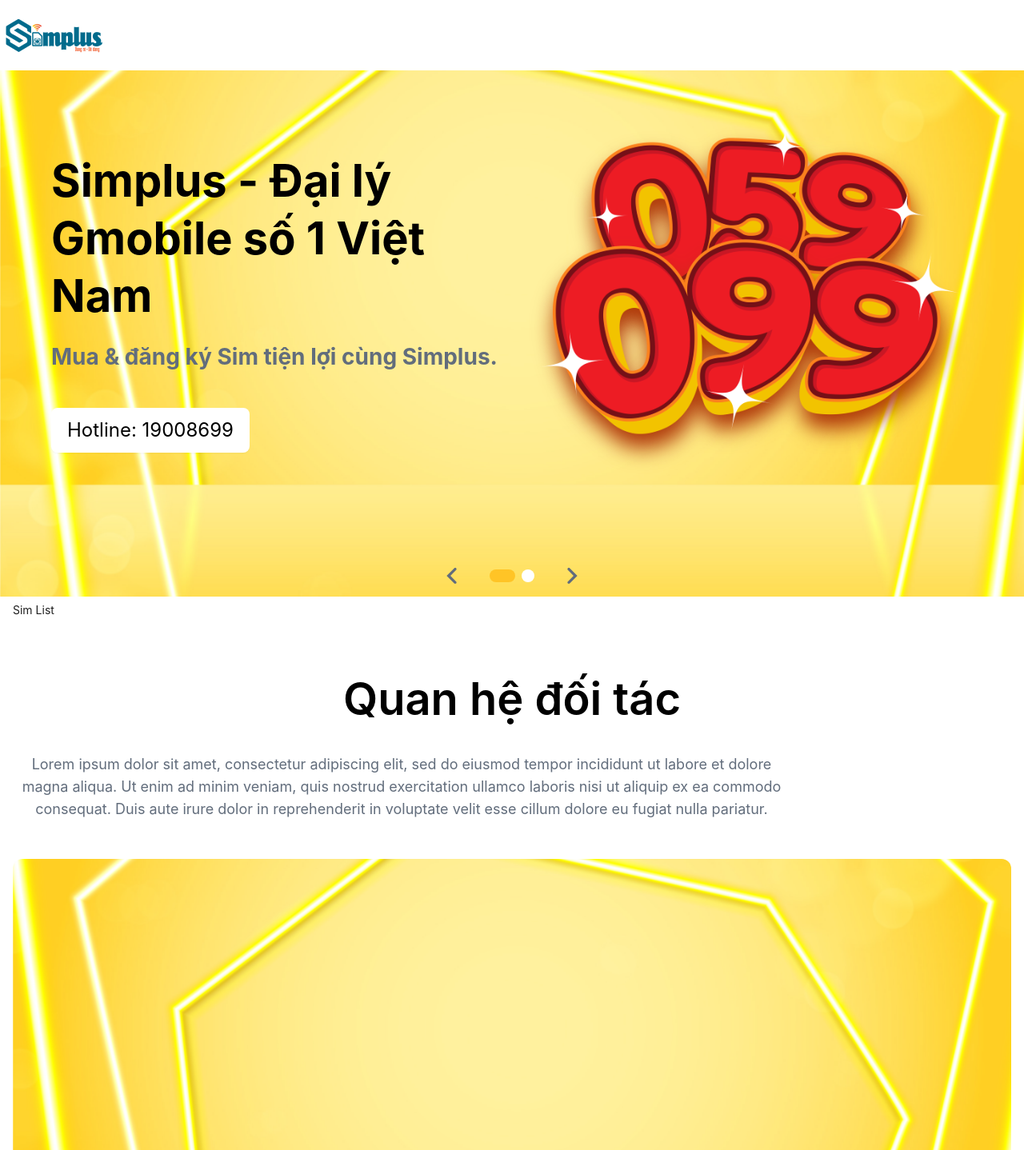
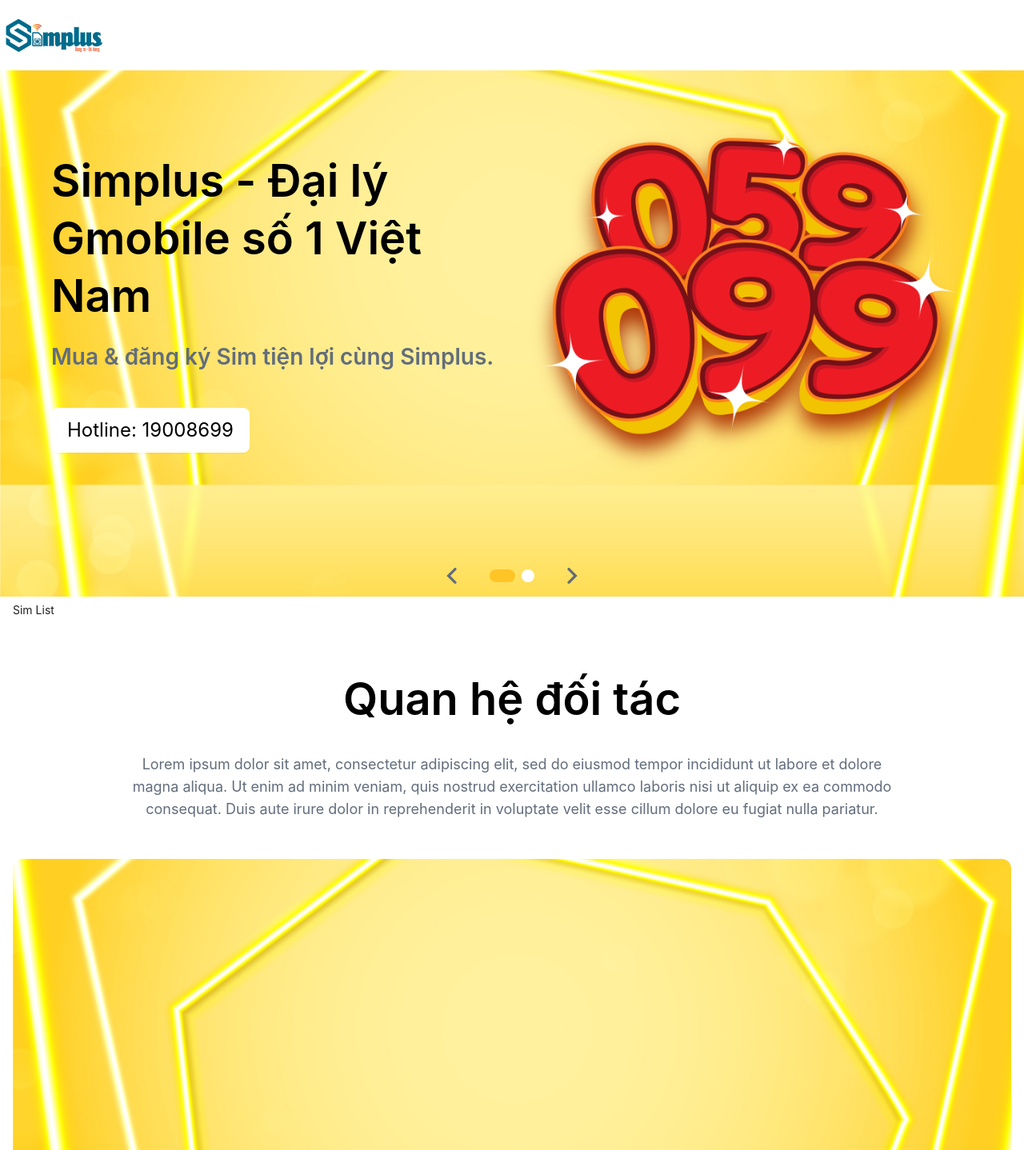
Before and after one commit to Simplus-VN/099-landingpage, a React (Vite) app: page / in a window 1280 px wide. Shown: the top 1438 px of the page at 80% size. Built offline with nearby package versions, Linux system fonts and the light colour scheme; what axios-retry would draw is missing.

Commit message:
fix center text

```diff
--- a/src/pages/BannerComponent.tsx
+++ b/src/pages/BannerComponent.tsx
@@ -85,8 +85,8 @@
                         <Image src="/img/Background.png" preview={false} alt='banner' className='hidden sm:block' />
                         <Image src="/img/Background-mb.png" preview={false} alt='banner' className='block sm:hidden' />
                         <div className='absolute sm:top-[calc(66/740*100%)] top-[calc(32/780*100%)] left-1/2 -translate-x-1/2 flex items-center gap-8 w-full md:px-16 px-4 sm:px-8  flex-col sm:flex-row'>
-                            <div className='text-white font-bold flex-1 flex-shrink-0 w-full text-center sm:text-left'>
-                                <h2 className='xl:text-[56px] xl:leading-[72px] lg:text-4xl text-black sm:text-2xl text-4xl'>Simplus - Đại lý Gmobile
+                            <div className='text-white flex-1 flex-shrink-0 w-full text-center sm:text-left font-semibold'>
+                                <h2 className='xl:text-[56px] xl:leading-[72px] lg:text-4xl text-black sm:text-2xl text-4xl '>Simplus - Đại lý Gmobile
                                     <br className='xl:hidden 2xl:block hidden' />
                                     {' '}
                                     số 1 Việt Nam
@@ -108,7 +108,7 @@
                     <div className='relative'>
                         <Image src="/img/Background-2.png" preview={false} alt='banner' className='hidden sm:block' />
                         <Image src="/img/Background-2-mb.png" preview={false} alt='banner' className='block sm:hidden' />
-                        <div className='absolute sm:top-0 top-[calc(32/780*100%)] left-1/2 -translate-x-1/2 flex items-center gap-8 w-full md:px-16 px-4 sm:px-8  flex-col sm:flex-row bottom-0'>
+                        <div className='absolute font-semibold sm:top-0 top-[calc(32/780*100%)] left-1/2 -translate-x-1/2 flex items-center gap-8 w-full md:px-16 px-4 sm:px-8  flex-col sm:flex-row bottom-0'>
                             <div className='text-white font-bold flex-1 flex-shrink-0 w-full text-center sm:text-left'>
                                 <h2 className='xl:text-[56px] xl:leading-[72px] lg:text-4xl text-black sm:text-2xl text-4xl'>Simplus tuyển dụng
                                 </h2>
--- a/src/pages/PartnershipComponent.tsx
+++ b/src/pages/PartnershipComponent.tsx
@@ -9,7 +9,7 @@
   return <div>
     <div className='text-center lg:pt-16 lg:pb-10 py-8'>
       <h3 className=' lg:text-[56px] lg:leading-[72px] text-[40px] leading-[52px] font-semibold text-primary'>Quan hệ đối tác</h3>
-      <p className='lg:mt-8 mt-6 w-full max-w-[972px] text-secondary lg:text-lg text-base'>Lorem ipsum dolor sit amet, consectetur adipiscing elit,
+      <p className='lg:mt-8 mt-6 w-full max-w-[972px] text-secondary lg:text-lg text-bas md:mx-auto'>Lorem ipsum dolor sit amet, consectetur adipiscing elit,
         sed do eiusmod tempor incididunt ut labore et dolore magna aliqua. Ut enim ad minim veniam, quis nostrud
         exercitation ullamco laboris nisi ut aliquip ex ea commodo consequat. Duis aute irure dolor in reprehenderit in
         voluptate velit esse cillum dolore eu fugiat nulla pariatur.</p>
@@ -36,7 +36,7 @@
       </div>
     </div>
 
-    <div className='flex md:gap-8 items-center lg:pt-10 md:pt-8 md:flex-row-reverse flex-col gap-6  md:mt-20 md:pb-16 mt-8 pt-0'>
+    <div className='flex md:gap-8 items-center lg:pt-10 md:flex-row-reverse flex-col gap-6  md:mt-20 md:pb-16 mt-8 pt-0'>
       <div className='flex-1 flex-shink-0'>
         <h4 className='text-[40px] leading-[52px] font-semibold text-primary'>Lorem ipsum</h4>
         <div className='mt-6 text-secondary text-base'>
```
